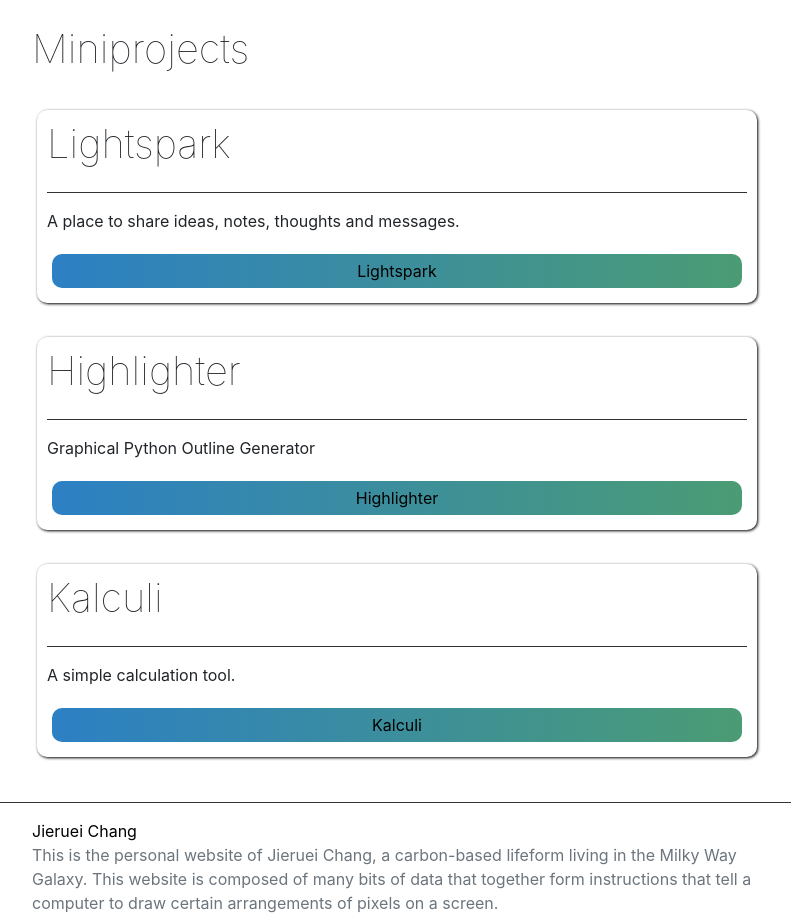
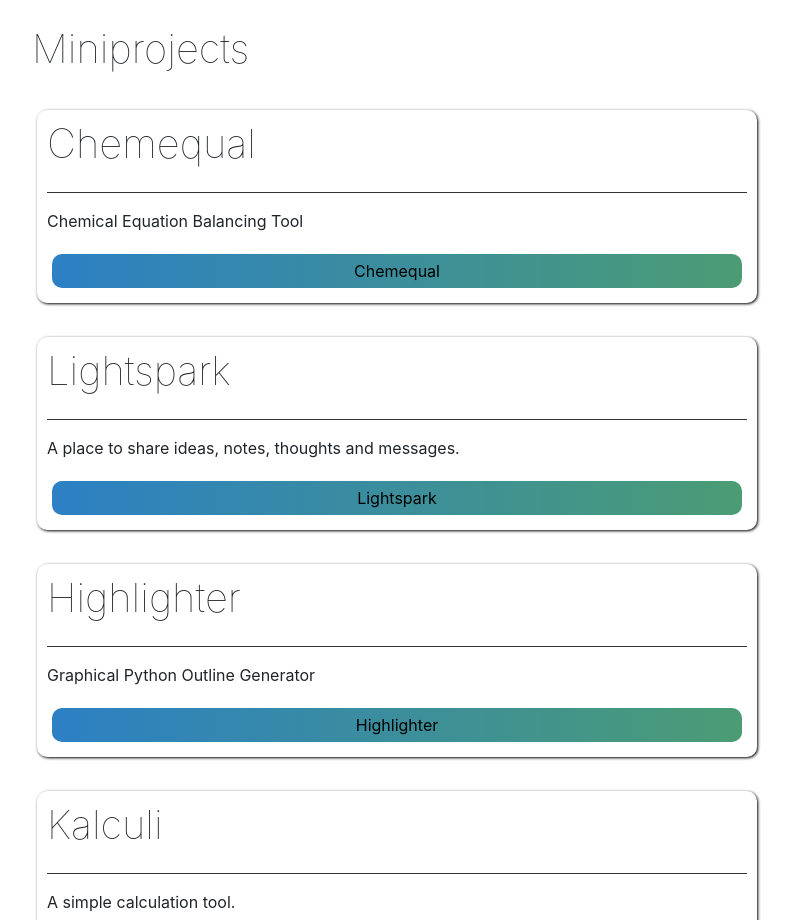
Before and after one commit to jierueichang/v2, a plain HTML site: page projects.html in a window 1280 px wide. Shown: the part 1043-1963 px from the top of the page, without its empty margins (243-1034 px from the left). Drawn offline with nearby package versions, Linux system fonts and the light colour scheme.

Commit message:
Add Chemequal card

```diff
--- a/projects.html
+++ b/projects.html
@@ -77,6 +77,12 @@
                     <h1>Miniprojects</h1>
                     <br>
                     <div class='card'>
+                        <h1>Chemequal</h1><hr>
+                        <p>Chemical Equation Balancing Tool</p>
+                        <button class='waterbutton' onclick="location.href='https://chemequal.herokuapp.com'">Chemequal</button>
+                    </div>
+                    <br>
+                    <div class='card'>
                         <h1>Lightspark</h1><hr>
                         <p>A place to share ideas, notes, thoughts and messages.</p>
                         <button class='waterbutton' onclick="location.href='https://lightspark.herokuapp.com'">Lightspark</button>
```
